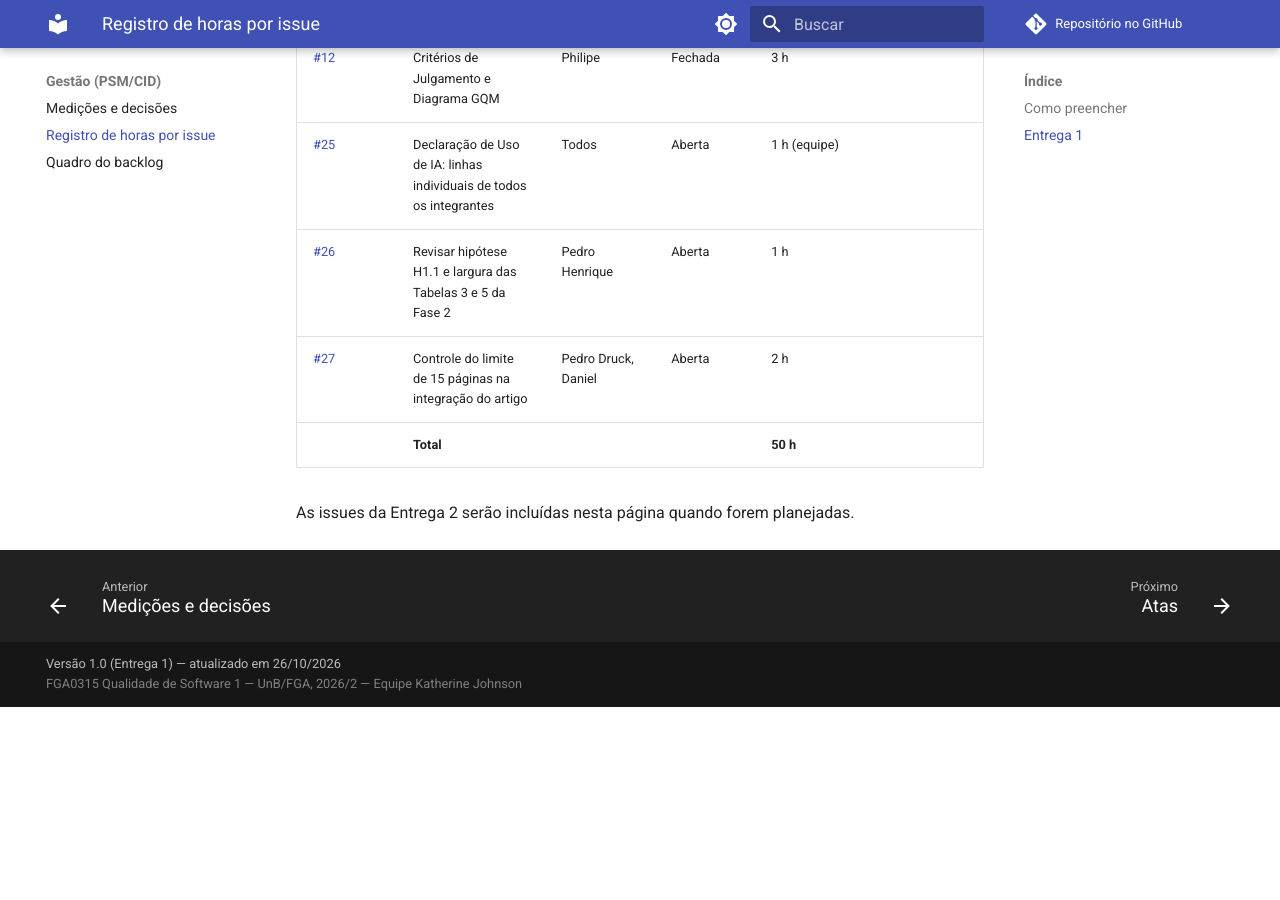
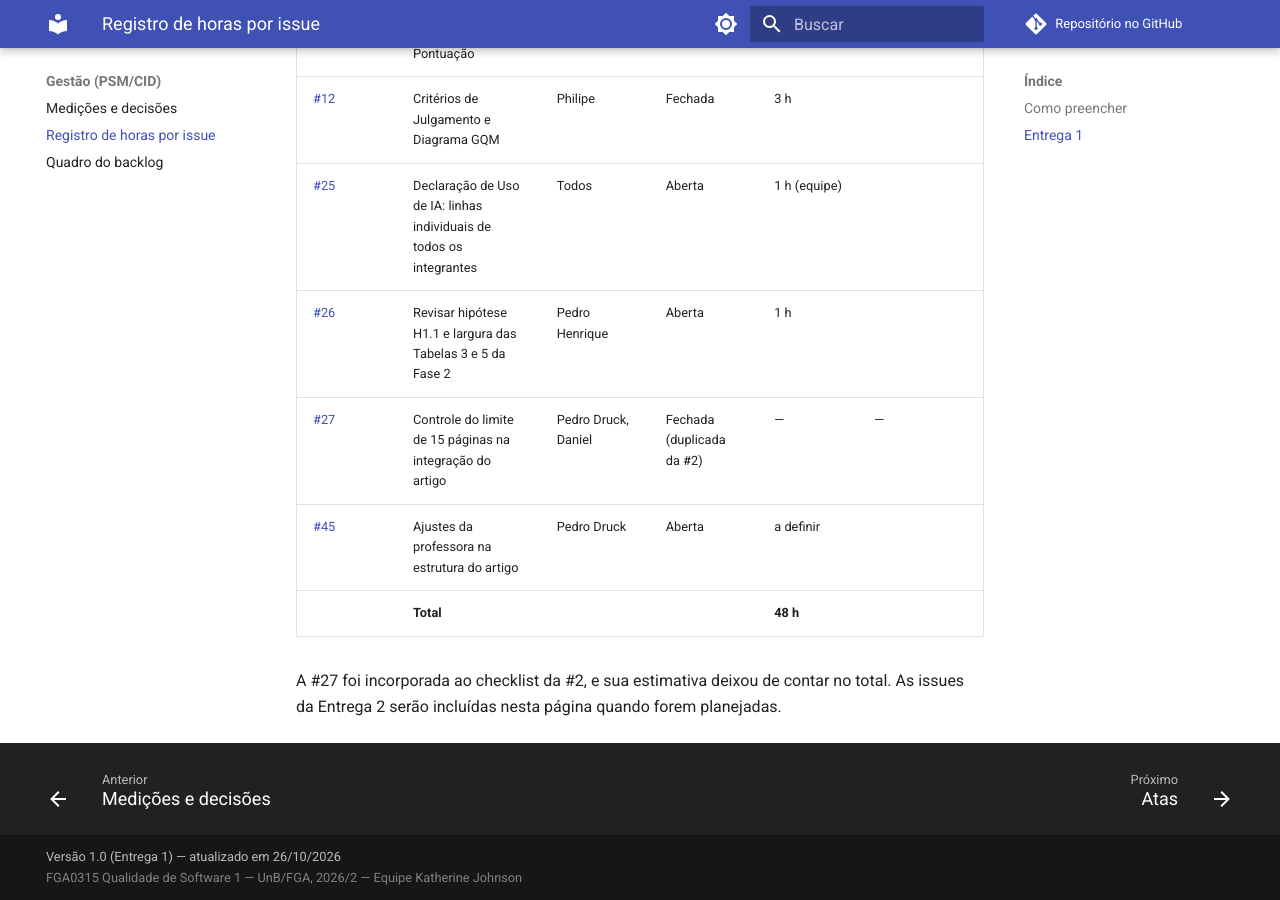
Before and after one commit to FCTE-Qualidade-de-Software-1/2026-2_T02_KATHERINE_JOHNSON, an MkDocs documentation site: the page built from docs/gestao-horas.md, in a window 1280 px wide and 900 px high, scrolled down 1851 px. Built offline with MkDocs 1.6.1 and Material for MkDocs 9.7.7, drawn with Linux system fonts in a browser that asks for light colours; comment, search, counter and statistics services are not loaded; before the commit the page ends 2558 px from its top, so only the background shows below that.

Commit message:
docs(gitpage): aponta o quadro do backlog para o Project da organizacao
Troca o link do Project pessoal pelo Project 38 da organizacao e
atualiza o registro de horas apos a consolidacao das issues: a #27
passa a constar como duplicada da #2 e a #45 entra na tabela.

```diff
--- a/docs/gestao-horas.md
+++ b/docs/gestao-horas.md
@@ -36,7 +36,9 @@ A estimativa é a registrada na abertura de cada issue e não deve ser alterada.
 | [#12](https://github.com/FCTE-Qualidade-de-Software-1/2026-2_T02_KATHERINE_JOHNSON/issues/12) | Critérios de Julgamento e Diagrama GQM | Philipe | Fechada | 3 h | |
 | [#25](https://github.com/FCTE-Qualidade-de-Software-1/2026-2_T02_KATHERINE_JOHNSON/issues/25) | Declaração de Uso de IA: linhas individuais de todos os integrantes | Todos | Aberta | 1 h (equipe) | |
 | [#26](https://github.com/FCTE-Qualidade-de-Software-1/2026-2_T02_KATHERINE_JOHNSON/issues/26) | Revisar hipótese H1.1 e largura das Tabelas 3 e 5 da Fase 2 | Pedro Henrique | Aberta | 1 h | |
-| [#27](https://github.com/FCTE-Qualidade-de-Software-1/2026-2_T02_KATHERINE_JOHNSON/issues/27) | Controle do limite de 15 páginas na integração do artigo | Pedro Druck, Daniel | Aberta | 2 h | |
-| | **Total** | | | **50 h** | |
+| [#27](https://github.com/FCTE-Qualidade-de-Software-1/2026-2_T02_KATHERINE_JOHNSON/issues/27) | Controle do limite de 15 páginas na integração do artigo | Pedro Druck, Daniel | Fechada (duplicada da #2) | — | — |
+| [#45](https://github.com/FCTE-Qualidade-de-Software-1/2026-2_T02_KATHERINE_JOHNSON/issues/45) | Ajustes da professora na estrutura do artigo | Pedro Druck | Aberta | a definir | |
+| | **Total** | | | **48 h** | |
 
-As issues da Entrega 2 serão incluídas nesta página quando forem planejadas.
+A #27 foi incorporada ao checklist da #2, e sua estimativa deixou de contar no total. As issues da
+Entrega 2 serão incluídas nesta página quando forem planejadas.
--- a/mkdocs.yml
+++ b/mkdocs.yml
@@ -68,7 +68,7 @@ nav:
   - Gestão (PSM/CID):
       - Medições e decisões: gestao.md
       - Registro de horas por issue: gestao-horas.md
-      - Quadro do backlog: https://github.com/users/pedruck/projects/1
+      - Quadro do backlog: https://github.com/orgs/FCTE-Qualidade-de-Software-1/projects/38
   - Atas: atas.md
   - Equipe: equipe.md
   - Declaração de IA: declaracao-ia.md
```
Also changed, not shown: docs/gestao.md (+2 -2 lines), docs/index.md (+1 -1 lines), docs/metodologia.md (+1 -1 lines).
